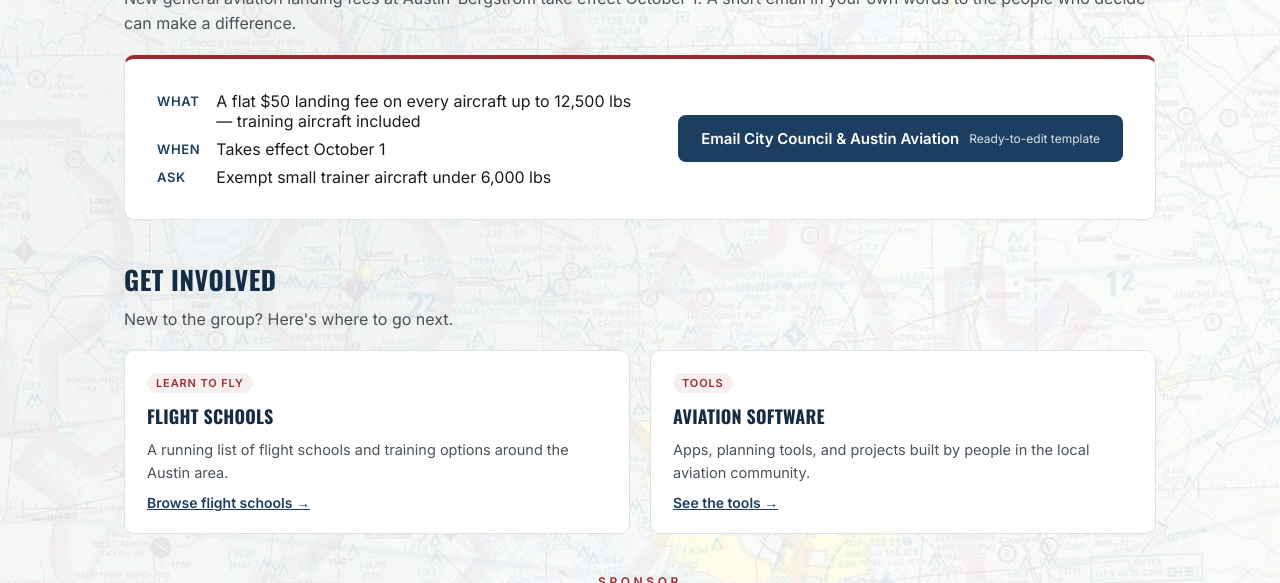
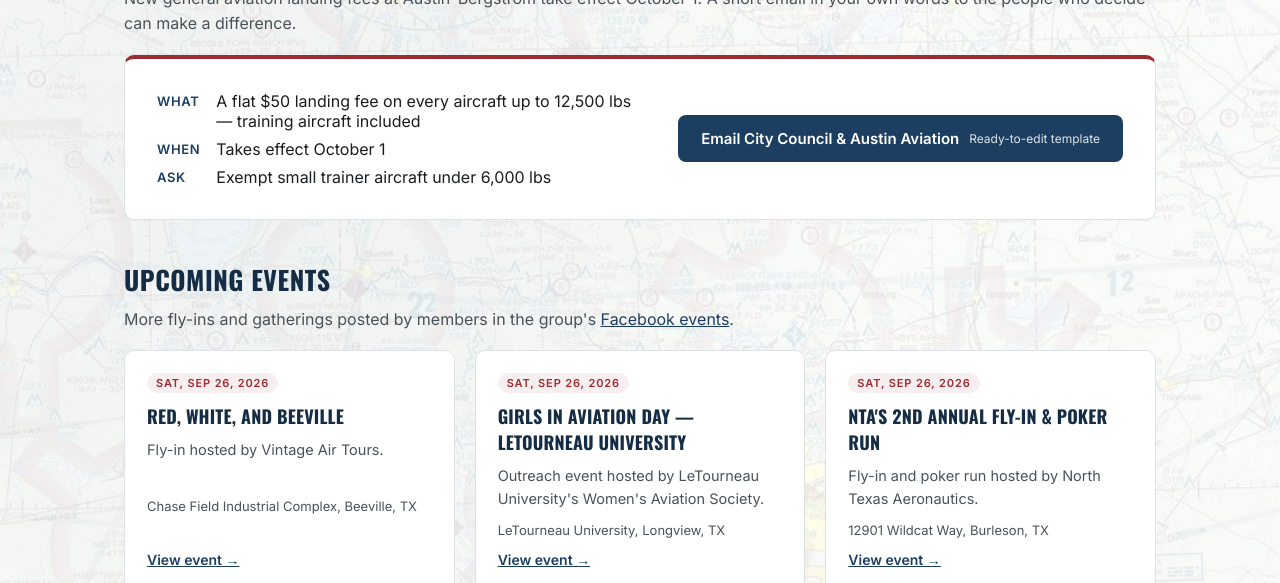
Before and after one commit to aboyden/austinpilots, a Jekyll site: the page built from index.html, in a window 1280 px wide and 1400 px high, scrolled down 793 px, cut to the strip 0-583 px from the top of the window. Built offline with Jekyll 4.4.1, drawn with Linux system fonts in a browser that asks for light colours; some of the changed text lies outside the part shown.

Commit message:
Add Upcoming Events section to home page (#4)
* Add Flybound sponsor ad slot to Aviation Software page

Adds a 300x250 Flybound banner (hotlinked per their brand guide) plus a
matching empty slot reserved for a second sponsor, centered with a 3/4-box
gap between them. Also trims the empty example/placeholder project cards
down to a source comment so the section doesn't render as blank boxes.

Co-Authored-By: Claude Sonnet 5 <noreply@anthropic.com>
Claude-Session: https://claude.ai/code/session_01NNH4NbtzB1xpY9SVY2bEpv

* Add small Flybound sponsor ad to bottom of home page

Adds the 320x50 "Mobile banner" size from Flybound's partner ad guide,
hotlinked from flybound.app, placed below the Get Involved section and
above the footer.

Co-Authored-By: Claude Sonnet 5 <noreply@anthropic.com>
Claude-Session: https://claude.ai/code/session_01NNH4NbtzB1xpY9SVY2bEpv

* Widen home page intro text to wrap at three lines

Co-Authored-By: Claude Sonnet 5 <noreply@anthropic.com>
Claude-Session: https://claude.ai/code/session_01NNH4NbtzB1xpY9SVY2bEpv

* Add Upcoming Events section to home page

Adds an "Upcoming Events" card grid under "Speak Up: AUS Landing Fees",
listing fly-ins and gatherings pulled from individual Facebook event pages
(the group events listing itself requires a logged-in session and
couldn't be scraped directly). Each card has the date, a short
description, location, and a link to the Facebook event.

Co-Authored-By: Claude Sonnet 5 <noreply@anthropic.com>
Claude-Session: https://claude.ai/code/session_01NNH4NbtzB1xpY9SVY2bEpv

---------

Co-authored-by: Claude <noreply@anthropic.com>

```diff
--- a/index.html
+++ b/index.html
@@ -95,6 +95,74 @@ description: Austin Pilots — fly-outs, hangar talk, and monthly meetups for th
 
 <section class="block">
   <div class="wrap">
+    <h2>Upcoming Events</h2>
+    <p class="section-sub">
+      More fly-ins and gatherings posted by members in the group's
+      <a href="https://www.facebook.com/groups/austinpilots/events" target="_blank" rel="noopener">Facebook events</a>.
+    </p>
+    <div class="card-grid">
+      <div class="card">
+        <span class="tag">Sat, Sep 26, 2026</span>
+        <h3>Red, White, and Beeville</h3>
+        <p>Fly-in hosted by Vintage Air Tours.</p>
+        <p style="font-size: 13px; color: var(--ink-soft);">Chase Field Industrial Complex, Beeville, TX</p>
+        <a class="card-link" href="https://www.facebook.com/events/chase-field-industrial-complex/red-white-and-beeville/1016304851365265/" target="_blank" rel="noopener">View event &rarr;</a>
+      </div>
+      <div class="card">
+        <span class="tag">Sat, Sep 26, 2026</span>
+        <h3>Girls in Aviation Day &mdash; LeTourneau University</h3>
+        <p>Outreach event hosted by LeTourneau University's Women's Aviation Society.</p>
+        <p style="font-size: 13px; color: var(--ink-soft);">LeTourneau University, Longview, TX</p>
+        <a class="card-link" href="https://www.facebook.com/events/200-airpark-dr-longview-tx-75603-7061-united-states/girls-in-aviation-day-letourneau-university/27111350841803416/" target="_blank" rel="noopener">View event &rarr;</a>
+      </div>
+      <div class="card">
+        <span class="tag">Sat, Sep 26, 2026</span>
+        <h3>NTA's 2nd Annual Fly-in &amp; Poker Run</h3>
+        <p>Fly-in and poker run hosted by North Texas Aeronautics.</p>
+        <p style="font-size: 13px; color: var(--ink-soft);">12901 Wildcat Way, Burleson, TX</p>
+        <a class="card-link" href="https://www.facebook.com/events/12901-wildcat-way-north-burleson-tx-united-states-texas-76028/ntas-2nd-annual-fly-in-poker-run/1612123220527525/" target="_blank" rel="noopener">View event &rarr;</a>
+      </div>
+      <div class="card">
+        <span class="tag">Mon, Sep 28, 2026</span>
+        <h3>MAPS 2026-27 Season Kick-off Meeting!</h3>
+        <p>Season kick-off meeting hosted by the Missionary Airframe and Powerplant School.</p>
+        <p style="font-size: 13px; color: var(--ink-soft);">120 Piper Trail, Weatherford, TX</p>
+        <a class="card-link" href="https://www.facebook.com/events/120-piper-trail-weatherford-tx-united-states-texas-76087/maps-2026-27-season-kick-off-meeting/1735679167687178/" target="_blank" rel="noopener">View event &rarr;</a>
+      </div>
+      <div class="card">
+        <span class="tag">Sat, Oct 3, 2026</span>
+        <h3>34th Annual Big Band Hangar Dance and Silent Auction</h3>
+        <p>Annual hangar dance and silent auction hosted by the Vintage Flying Museum.</p>
+        <p style="font-size: 13px; color: var(--ink-soft);">Vintage Flying Museum, Fort Worth, TX</p>
+        <a class="card-link" href="https://www.facebook.com/events/505-nw-38th-street-fort-worth-tx-united-states-texas-76106/34th-annual-big-band-hangar-dance-and-silent-auction/1016605801212138/" target="_blank" rel="noopener">View event &rarr;</a>
+      </div>
+      <div class="card">
+        <span class="tag">Sat, Oct 17, 2026</span>
+        <h3>Hallo-WING at Georgetown Executive Airport</h3>
+        <p>Halloween-themed fly-in hosted by the Austin 99s Women Pilots.</p>
+        <p style="font-size: 13px; color: var(--ink-soft);">Georgetown Executive Airport, Georgetown, TX</p>
+        <a class="card-link" href="https://www.facebook.com/events/160-terminal-dr-suite-100-georgetown-tx-78628/hallo-wing-at-georgetown-executive-airport/1086096250526370/" target="_blank" rel="noopener">View event &rarr;</a>
+      </div>
+      <div class="card">
+        <span class="tag">Sat, Oct 31, 2026</span>
+        <h3>12th Annual Fly in &amp; BBQ</h3>
+        <p>Annual fly-in and BBQ hosted by the Texas Barnstorming Museum.</p>
+        <p style="font-size: 13px; color: var(--ink-soft);">Hallettsville, TX</p>
+        <a class="card-link" href="https://www.facebook.com/events/halletsvilletx/12th-annual-fly-in-bbq/1559448582262096/" target="_blank" rel="noopener">View event &rarr;</a>
+      </div>
+      <div class="card">
+        <span class="tag">Sat, Nov 7, 2026</span>
+        <h3>Open House/Fly In</h3>
+        <p>Open house and fly-in at Hillsboro Municipal Airport.</p>
+        <p style="font-size: 13px; color: var(--ink-soft);">Hillsboro Municipal Airport, Itasca, TX</p>
+        <a class="card-link" href="https://www.facebook.com/events/1000-airport-blvd-hillsboro-tx/open-housefly-in/1178648901101910/" target="_blank" rel="noopener">View event &rarr;</a>
+      </div>
+    </div>
+  </div>
+</section>
+
+<section class="block">
+  <div class="wrap">
     <h2>Get Involved</h2>
     <p class="section-sub">
       New to the group? Here's where to go next.
```
